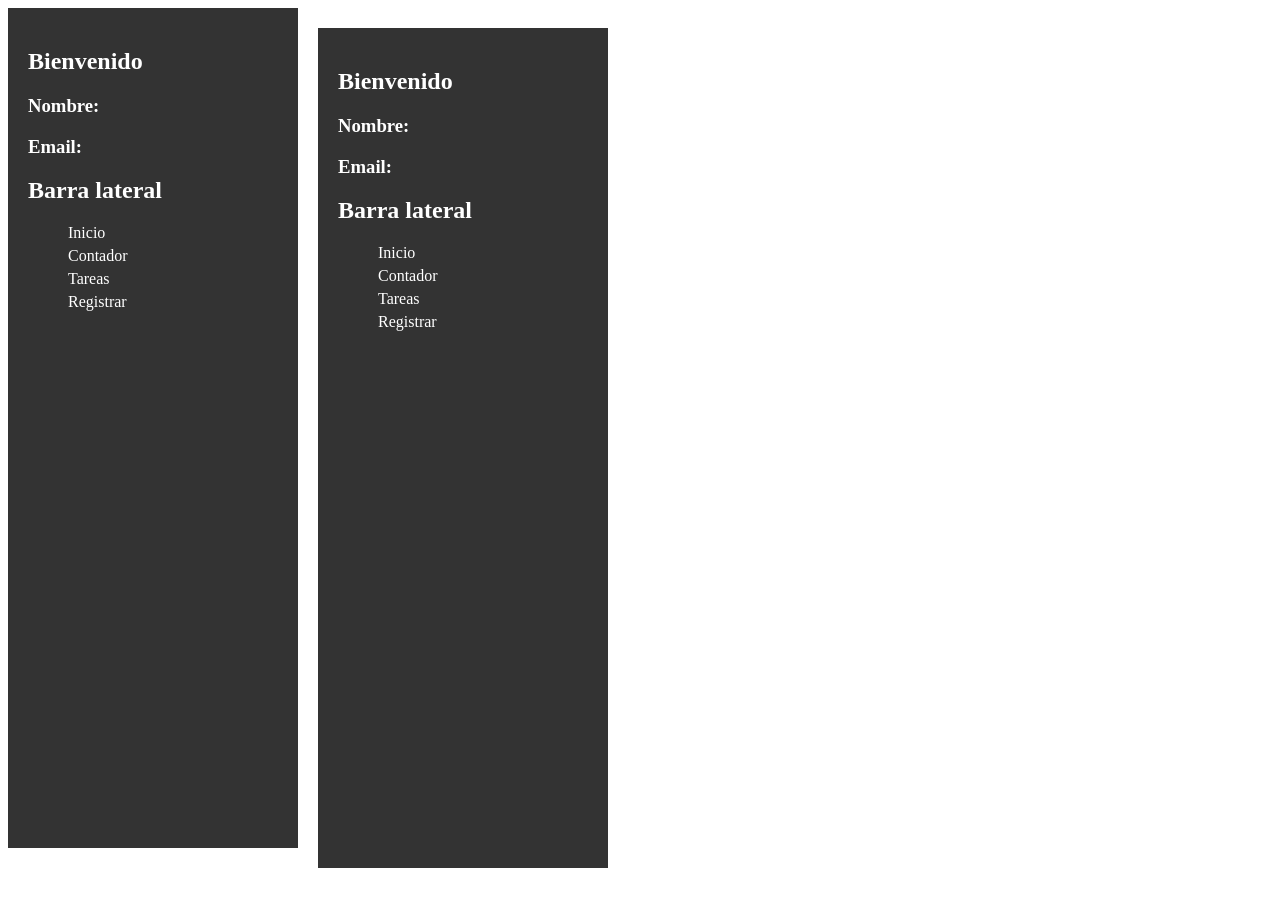
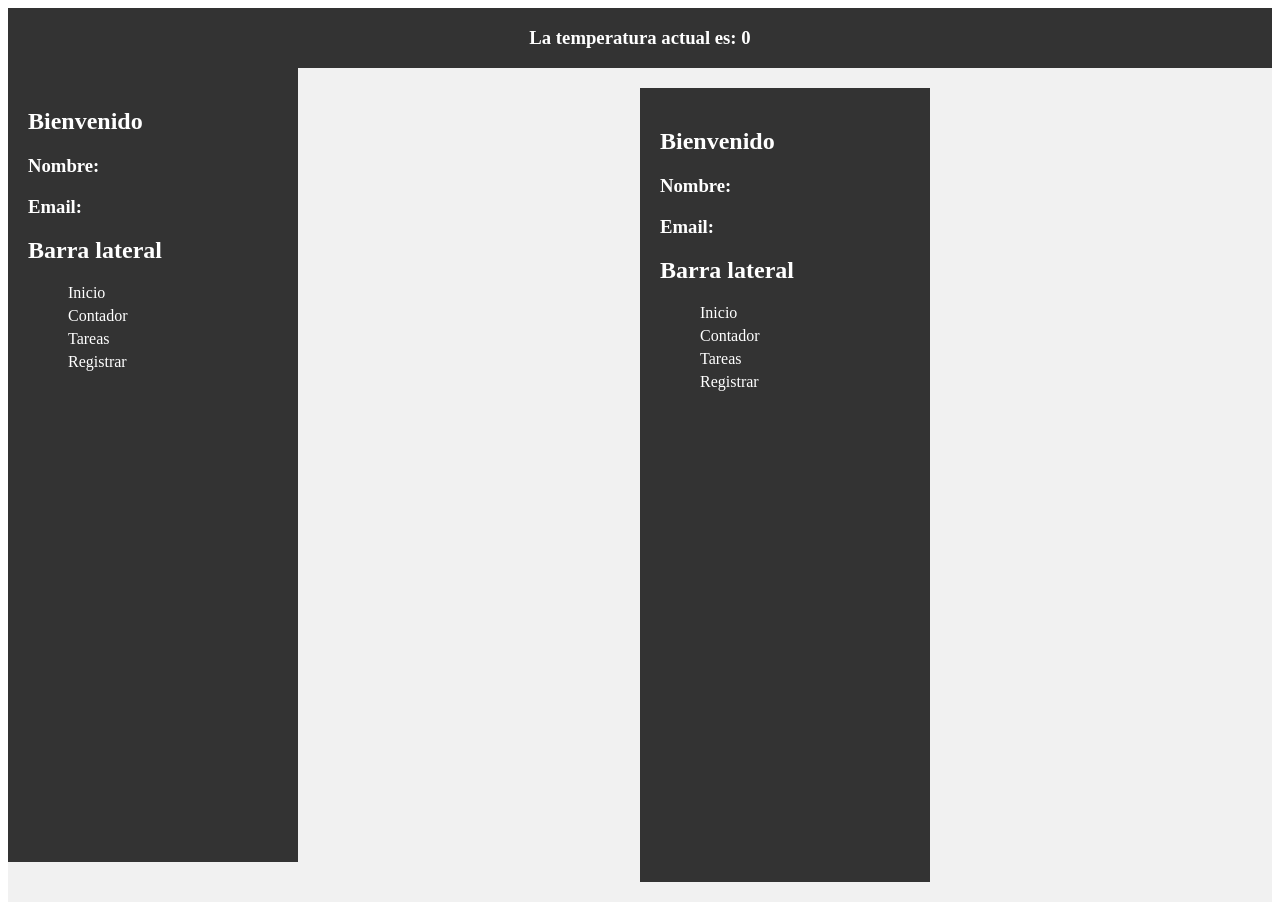
Before and after one commit to GaboSandova1/Proyecto-Vue, a Vue app: page /sideBar in a window 1280 px wide. Built offline with nearby package versions, Linux system fonts and the light colour scheme; no server answers.

Commit message:
consumiendo una API de tiempo atmosferico

```diff
--- a/package.json
+++ b/package.json
@@ -11,6 +11,7 @@
   },
   "dependencies": {
     "@vee-validate/yup": "^4.15.0",
+    "axios": "^1.7.9",
     "pinia": "^2.3.0",
     "vee-validate": "^4.15.0",
     "vue": "^3.5.13",
--- /dev/null
+++ b/src/components/Header.vue
@@ -0,0 +1,30 @@
+<template>
+    <div class="header">
+        <h3>La temperatura actual es: <Weather></Weather></h3>
+
+    </div>
+</template>
+
+<script setup>
+    import Weather from './Weather.vue';
+
+</script>
+
+<style scoped>
+    .header{
+        display: flex;
+        justify-content: center;
+        align-items: center;
+        background-color: #333;
+        color: #fff;
+        height: 5vh;
+        padding: 10px 20px;
+        top: 0;
+        right: 0;
+        left: 0;
+    }
+
+    h3{
+        margin: 0;
+    }
+</style>
--- /dev/null
+++ b/src/components/Weather.vue
@@ -0,0 +1,19 @@
+<template>
+    {{ weatherStore.temperatura }}
+</template>
+
+<script setup>
+    import { useWeather } from '../composables/useWeather';
+    import { onMounted } from 'vue';
+    import { useWeatherStore } from '../stores/weatherStore';
+
+    const weatherStore = useWeatherStore();
+
+    onMounted(() => {
+        useWeather();
+    });
+</script>
+
+<style scoped>
+
+</style>
--- a/src/components/sideBar.vue
+++ b/src/components/sideBar.vue
@@ -1,8 +1,8 @@
 <template>
     <div class="sidebar">
         <h2>Bienvenido</h2>
-        <h3>Nombre: {{ nombre }}</h3>
-        <h3>Email: {{ email }}</h3>
+        <h3>Nombre: {{ registrarStore.nombre }}</h3>
+        <h3>Email: {{ registrarStore.email }}</h3>
         <h2>Barra lateral</h2>
         <ul>
             <li>
@@ -23,17 +23,10 @@
 
 <script setup>
     import { useRegistrarStore } from '@/models/registro/stores/registrarStore';
-    import { ref, watch } from 'vue';
 
     const registrarStore = useRegistrarStore();
-    const nombre = ref(registrarStore.nombre.value);
-    const email = ref(registrarStore.email.value);
-    watch(() => registrarStore.nombre, (newValue) => {
-        nombre.value = newValue;
-    });
-    watch(() => registrarStore.email, (newValue) => {
-        email.value = newValue;
-    });
+
+
 
 
 </script>
@@ -44,7 +37,7 @@
         padding: 20px;
         background-color: #333;
         color: #fff;
-        height: 100vh;
+        height: 94.3vh;
     }
     li {
         list-style: none;
--- /dev/null
+++ b/src/composables/useWeather.js
@@ -0,0 +1,8 @@
+import { useWeatherStore } from '../stores/weatherStore';
+import {getTemperatura} from '../helpers/getWeather.js';
+
+export const useWeather = async() => {
+    const temperatura = await getTemperatura();
+    const weatherStore = useWeatherStore();
+    weatherStore.temperatura = temperatura;
+}
--- /dev/null
+++ b/src/helpers/getWeather.js
@@ -0,0 +1,9 @@
+import axios from 'axios';
+
+const API_URL = 'https://api.open-meteo.com/v1/forecast?latitude=10.2354&longitude=-67.5911&hourly=temperature_2m&timezone=auto';
+
+export const getTemperatura = async () => {
+    const respuesta = await axios.get(API_URL);
+    const nuevaTemperatura = respuesta.data.hourly.temperature_2m[0].value;
+    return nuevaTemperatura;
+}
--- /dev/null
+++ b/src/stores/weatherStore.js
@@ -0,0 +1,13 @@
+import { defineStore } from "pinia";
+import { ref } from "vue";
+
+export const useWeatherStore = defineStore('weather',() => {
+    const temperatura = ref(0);
+    const setTemperatura = (temp) => {
+        temperatura.value = temp;
+    }
+    return {
+        temperatura,
+        setTemperatura
+    }
+});
--- a/src/views/MainView.vue
+++ b/src/views/MainView.vue
@@ -1,4 +1,5 @@
 <template>
+    <Header></Header>
     <div class="container">
         <sideBar></sideBar>
         <div class="content">
@@ -10,6 +11,7 @@
 
 <script setup>
     import sideBar from '../components/sideBar.vue';
+    import Header from '../components/header.vue';
 
 </script>
 
@@ -17,12 +19,15 @@
     .container {
         display: flex;
         height: auto;
-        /* background-color: #f1f1f1; */
+        background-color: #f1f1f1;
     }
 
     .content {
         flex: 1;
         padding: 20px;
+        display: flex;
+        justify-content: center;
+        align-items: center;
 
     }
 
```
Also changed, not shown: src/stores/counter.js (deleted, +0 -12 lines), 1 other file (tests, documents, lock files or other folders).
